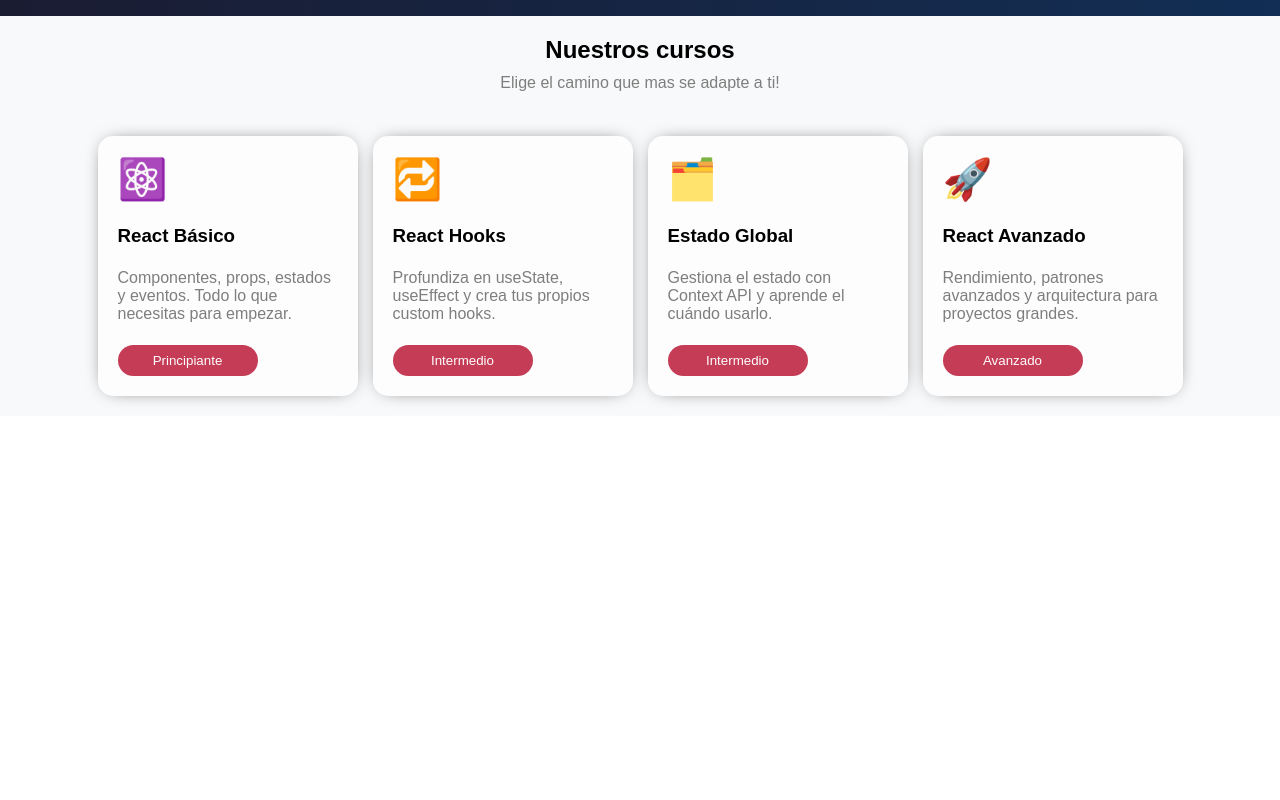
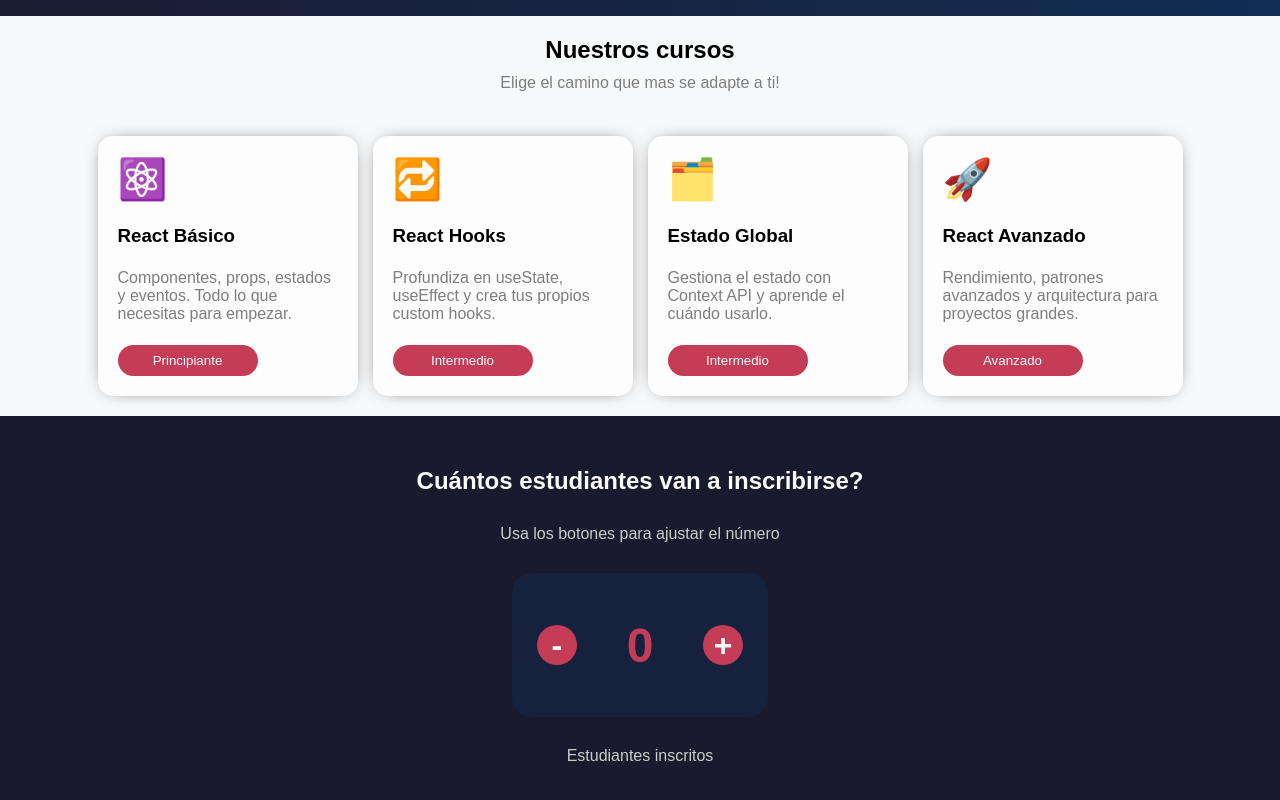
Before and after one commit to ALEXYSALCED0/Taller_03, a React (Vite) app: page / in a window 1280 px wide. Shown: the part 432-1232 px from the top of the page. Before the commit the page ends 848 px from the top, so only its background shows below. Built offline with nearby package versions, Linux system fonts and the light colour scheme.

Commit message:
style: tamaño de fuente y peso  en variante de boton redonda

```diff
--- a/src/App.jsx
+++ b/src/App.jsx
@@ -1,12 +1,14 @@
 import Header from "./components/Header"
 import HeroSection from "./components/HeroSection"
 import CoursesSection from "./components/CoursesSection"
+import RegistrationSection from './components/RegistrationSection'
 function App() {
   return (
   <>
     <Header> </Header>
     <HeroSection> </HeroSection>
     <CoursesSection></CoursesSection>
+    <RegistrationSection> </RegistrationSection>
   </>
   )
 }
--- a/src/components/Button.css
+++ b/src/components/Button.css
@@ -20,7 +20,13 @@
     font-weight: 500;
 }
 .button--round{
-    padding: 10px;
+
+    width: 40px;
+    justify-content: center;
+    text-align: center;
+    align-items: center;
     aspect-ratio: 1/1;
+    font-size: 2rem;
+    font-weight: 900;
     border-radius: 50%;
 }
```
